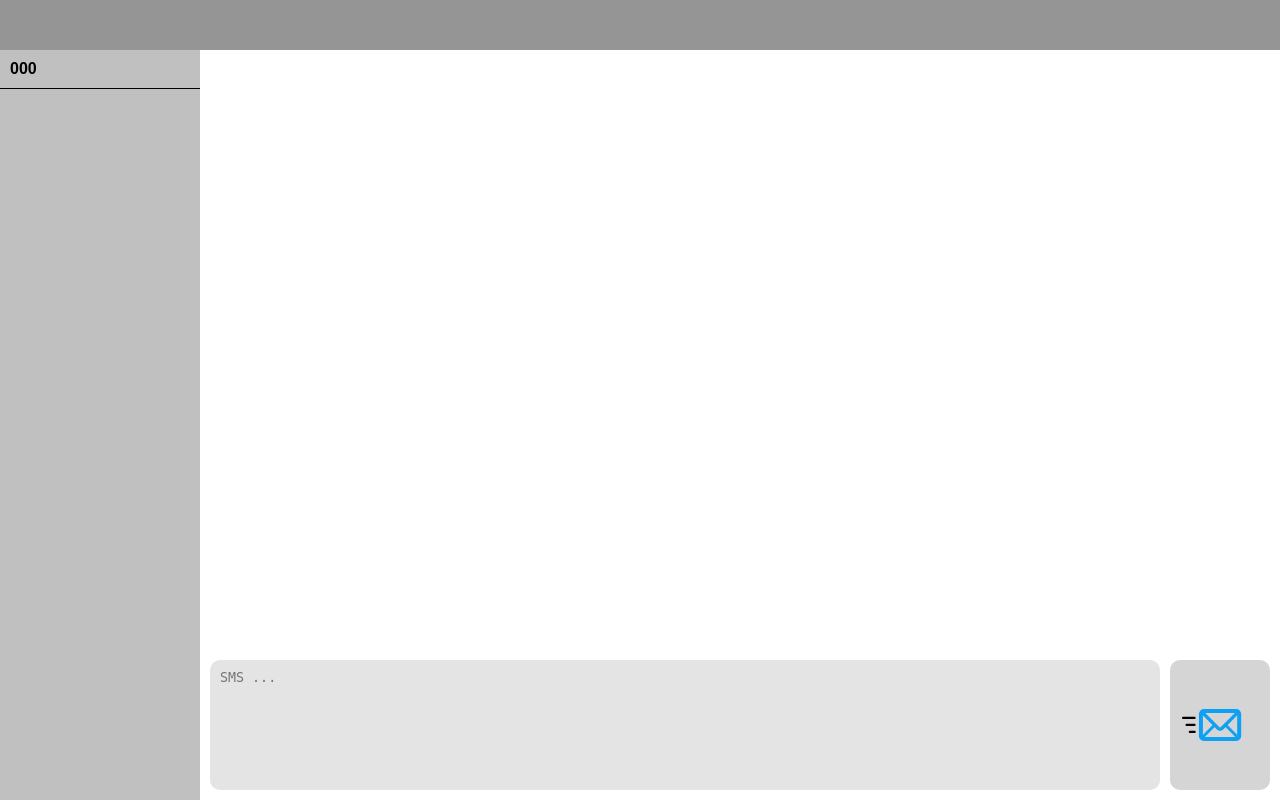
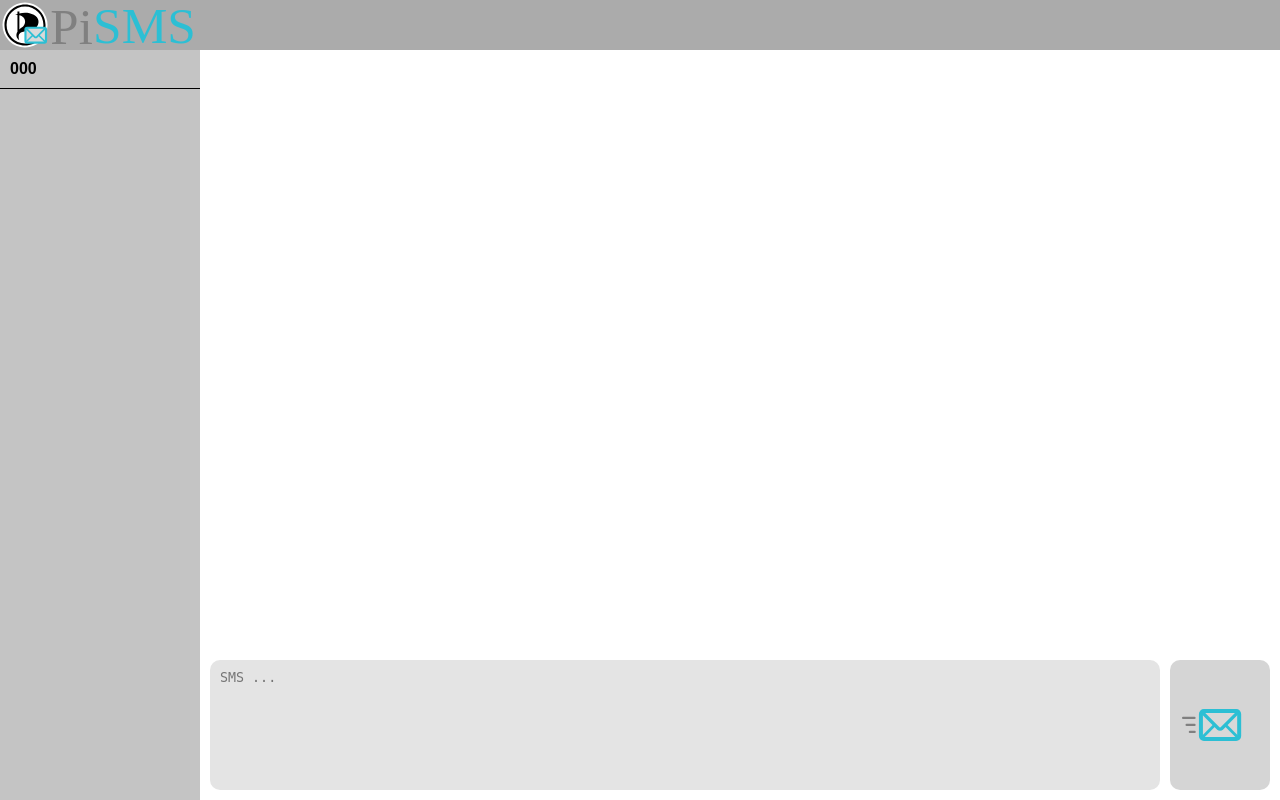
Before and after one commit to Xeladaren/sms-web-interface, a PHP site: page /?num=1 in a window 1280 px wide. Run offline with PHP 8.4, Linux system fonts and the light colour scheme; tables that the repository leaves empty hold one stand-in row (values such as "Sample post").

Commit message:
add favicon add title img minor change style

```diff
--- a/index.php
+++ b/index.php
@@ -7,6 +7,7 @@
 		<title>Web SMS</title>
 
 		<link rel="stylesheet" type="text/css" href="style.css" />
+		<link rel="icon" type="image/svg+xml" href="img/favicon.svg"/>
 	</head>
 
 	<body>
@@ -32,6 +33,8 @@
 		?>
 
       <header>
+
+		 	<a href="/"><img src="img/title.svg" alt="PiSMS" height="50" ></a>
 
       </header>
 
--- a/style.css
+++ b/style.css
@@ -9,7 +9,7 @@ header{
    right: 0 ;
    height: 50px ;
 
-   background-color: #959595 ;
+   background-color: #ABABAB ;
 
 }
 
@@ -20,7 +20,7 @@ nav {
    bottom: 0 ;
    width: 200px ;
 
-   background-color: #C0C0C0 ;
+   background-color: #C4C4C4 ;
 
 }
 
```
Also changed, not shown: img/favicon.svg (added), img/send-arrow.svg, img/title.svg (added).
